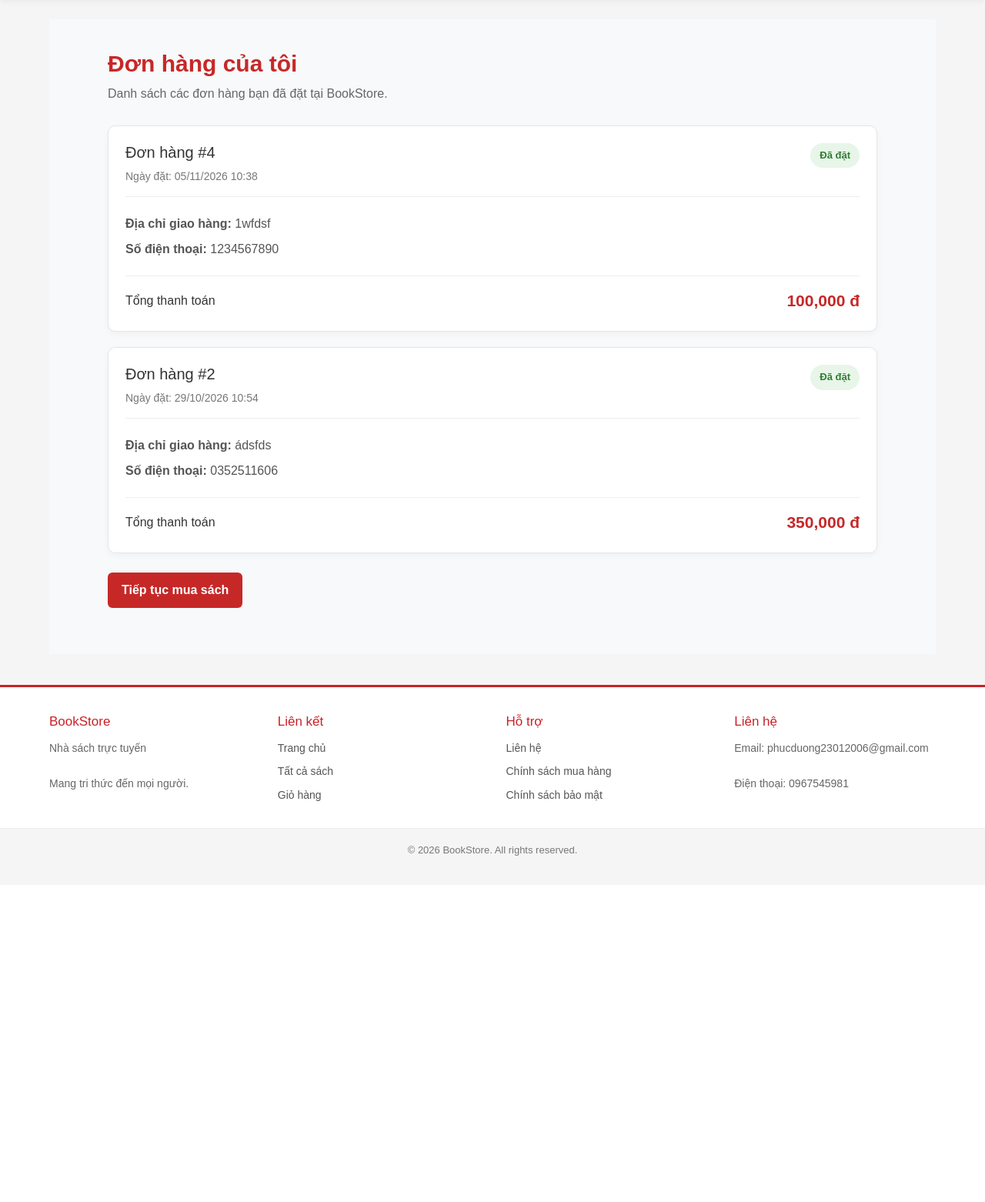
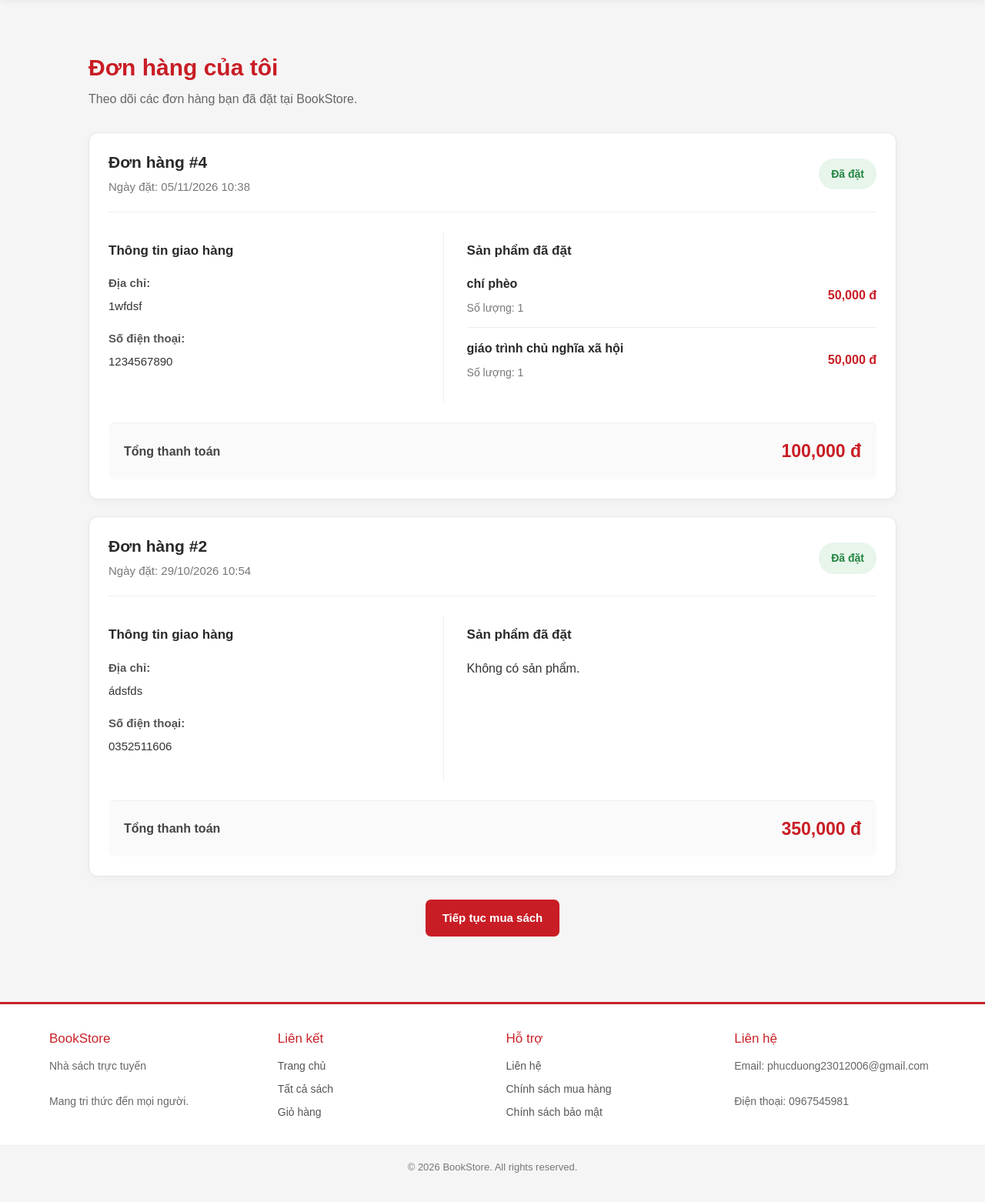
Before and after one commit to phucdnh23o1/bookstore-, a Flask app: page /orders in a window 1280 px wide. Shown: the part 86-1648 px from the top of the page at 77% size. Before the commit the page ends 1198 px from the top, so only its background shows below. Run offline with Flask 3, Linux system fonts and the light colour scheme; a user stored in the database is signed in; data that the repository does not hold is empty.

Commit message:
Cap nhat code

```diff
--- a/app/static/css/style.css
+++ b/app/static/css/style.css
@@ -1653,9 +1675,14 @@ img {
 ================================================== */
 
 .orders-section {
-    min-height: 60vh;
-    padding: 40px 0 60px;
-    background: #f8f9fa;
+    min-height: 80vh;
+    padding: 45px 20px;
+    background: #f5f5f5;
+}
+
+.orders-container {
+    max-width: 1050px;
+    margin: auto;
 }
 
 .orders-section .section-container {
@@ -1663,63 +1690,74 @@ img {
 }
 
 .orders-header {
-    margin-bottom: 28px;
+    margin-bottom: 30px;
 }
 
 .orders-header h1 {
-    margin-bottom: 8px;
-    color: #c62828;
+    margin-bottom: 10px;
+    color: #c91d25;
     font-size: 30px;
-    font-weight: 700;
+    font-weight: 750;
 }
 
 .orders-header p {
     margin: 0;
     color: #666;
+    font-size: 16px;
 }
 
 .order-card {
-    margin-bottom: 20px;
-    padding: 22px;
+    margin-bottom: 22px;
+    padding: 25px;
     border: 1px solid #e5e5e5;
-    border-radius: 10px;
-    background: #fff;
-    box-shadow: 0 3px 10px rgba(0, 0, 0, 0.04);
+    border-radius: 12px;
+    background: #fff;
+    box-shadow: 0 3px 12px rgba(0, 0, 0, 0.035);
 }
 
 .order-card-header {
     display: flex;
-    align-items: flex-start;
+    align-items: center;
     justify-content: space-between;
     gap: 15px;
-    padding-bottom: 15px;
+    padding-bottom: 20px;
     border-bottom: 1px solid #eee;
 }
 
 .order-card-header h3 {
-    margin-bottom: 8px;
-    color: #333;
-    font-size: 20px;
+    margin: 0 0 8px;
+    color: #292929;
+    font-size: 21px;
+    font-weight: 700;
 }
 
 .order-card-header p {
     margin: 0;
     color: #777;
-    font-size: 14px;
+    font-size: 15px;
 }
 
 .order-status {
-    padding: 6px 12px;
+    padding: 9px 16px;
     border-radius: 20px;
-    background: #e8f5e9;
-    color: #2e7d32;
-    font-size: 13px;
+    background: #e8f5eb;
+    color: #248443;
+    font-size: 14px;
     font-weight: 600;
     white-space: nowrap;
 }
 
+.order-content {
+    display: grid;
+    grid-template-columns: 0.9fr 1.1fr;
+    gap: 30px;
+    padding: 25px 0;
+}
+
 .order-information {
     padding: 15px 0;
+    padding-right: 25px;
+    border-right: 1px solid #eee;
 }
 
 .order-information p {
@@ -1728,54 +1766,145 @@ img {
     overflow-wrap: anywhere;
 }
 
+.order-information h4,
+.order-items h4 {
+    margin: 0 0 20px;
+    color: #292929;
+    font-size: 17px;
+    font-weight: 700;
+}
+
+.order-info-row {
+    display: flex;
+    flex-direction: column;
+    gap: 6px;
+    margin-bottom: 18px;
+    font-size: 15px;
+}
+
+.order-info-row strong {
+    color: #555;
+    font-weight: 600;
+}
+
+.order-info-row span {
+    color: #333;
+    overflow-wrap: anywhere;
+}
+
+/* DANH SÁCH SÁCH ĐÃ ĐẶT */
+.order-items {
+    padding: 15px 0;
+}
+
+.order-item {
+    display: flex;
+    align-items: center;
+    justify-content: space-between;
+    gap: 15px;
+    padding: 14px 0;
+    border-bottom: 1px solid #eee;
+}
+
+.order-item:first-of-type {
+    padding-top: 0;
+}
+
+.order-item:last-child {
+    border-bottom: none;
+}
+
+.order-item-info {
+    flex: 1;
+    min-width: 0;
+}
+
+.order-item-info strong {
+    display: block;
+    color: #292929;
+    font-size: 16px;
+    font-weight: 600;
+    overflow-wrap: anywhere;
+}
+
+.order-item-info p {
+    margin: 7px 0 0;
+    color: #777;
+    font-size: 14px;
+}
+
+.order-item-price {
+    color: #c91d25;
+    font-size: 16px;
+    font-weight: 650;
+    white-space: nowrap;
+}
+
+/* TỔNG TIỀN */
 .order-total {
     display: flex;
     align-items: center;
     justify-content: space-between;
     gap: 12px;
-    padding-top: 15px;
+    padding: 18px 20px;
     border-top: 1px solid #eee;
+    border-radius: 8px;
+    background: #fafafa;
+}
+
+.order-total span {
+    color: #444;
+    font-size: 16px;
+    font-weight: 600;
 }
 
 .order-total strong {
-    color: #c62828;
-    font-size: 21px;
-}
-
+    color: #c91d25;
+    font-size: 23px;
+    font-weight: 750;
+}
+
+/* CHƯA CÓ ĐƠN HÀNG */
 .orders-empty {
-    padding: 45px 20px;
-    border-radius: 10px;
+    padding: 55px 20px;
+    border-radius: 12px;
     background: #fff;
     text-align: center;
 }
 
 .orders-empty h3 {
-    color: #333;
+    color: #292929;
+    font-size: 22px;
 }
 
 .orders-empty p {
     margin: 12px 0 22px;
     color: #777;
+    font-size: 15px;
 }
 
 .btn-orders {
     display: inline-block;
-    padding: 10px 18px;
+    padding: 12px 22px;
     border: none;
-    border-radius: 6px;
-    background: #c62828;
-    color: #fff;
+    border-radius: 7px;
+    background: #c91d25;
+    color: white;
+    font-size: 15px;
     font-weight: 600;
     cursor: pointer;
+    text-decoration: none;
+    transition: 0.2s;
 }
 
 .btn-orders:hover {
-    background: #a71d1d;
-    color: #fff;
+    background: #a9151c;
+    color: white;
 }
 
 .orders-footer {
-    margin-top: 25px;
+    margin-top: 30px;
+    text-align: center;
 }
 
 /* ==================================================
--- a/app/static/js/main.js
+++ b/app/static/js/main.js
@@ -841,9 +841,38 @@ document.addEventListener("DOMContentLoaded", function () {
 
                 if (!checkoutForm.reportValidity()) return;
 
-                if (checkoutForm.dataset.submitting === "true") {
-                    return;
-                }
+// Lần đầu: chỉ hiển thị QR, chưa gửi đơn hàng.
+if (checkoutForm.dataset.paymentShown !== "true") {
+
+    const paymentQR = document.getElementById("payment-qr");
+
+    if (paymentQR) {
+        paymentQR.hidden = false;
+
+        paymentQR.scrollIntoView({
+            behavior: "smooth",
+            block: "center"
+        });
+    }
+
+    checkoutForm.dataset.paymentShown = "true";
+
+    const firstButton = checkoutForm.querySelector(
+        'button[type="submit"]'
+    );
+
+    if (firstButton) {
+        firstButton.textContent =
+            "Tôi đã thanh toán - Xác nhận đặt hàng";
+    }
+
+    return;
+}
+
+// Lần thứ hai: mới gửi yêu cầu đặt hàng lên Flask.
+if (checkoutForm.dataset.submitting === "true") {
+    return;
+}
 
                 const button = checkoutForm.querySelector(
                     'button[type="submit"]'
--- a/app/templates/books.html
+++ b/app/templates/books.html
@@ -9,7 +9,7 @@
 
     <div class="section-container">
 
-        <h1>  Tất cả sách</h1>
+        <h1>Tất cả sách</h1>
 
         <p>
             Khám phá tất cả những cuốn sách đang có tại BookStore.
--- a/app/templates/orders.html
+++ b/app/templates/orders.html
@@ -5,15 +5,19 @@
 
 {% block content %}
 <section class="orders-section">
-    <div class="section-container">
+
+    <div class="orders-container">
+
         <div class="orders-header">
             <h1>Đơn hàng của tôi</h1>
-            <p>Danh sách các đơn hàng bạn đã đặt tại BookStore.</p>
+            <p>Theo dõi các đơn hàng bạn đã đặt tại BookStore.</p>
         </div>
 
         {% if orders %}
             {% for order in orders %}
+
             <div class="order-card">
+
                 <div class="order-card-header">
                     <div>
                         <h3>Đơn hàng #{{ order.id }}</h3>
@@ -32,32 +36,65 @@
                     </span>
                 </div>
 
-                <div class="order-information">
-                    <p>
-                        <strong>Địa chỉ giao hàng:</strong>
-                        {{ order.address or 'Chưa có thông tin' }}
-                    </p>
+                <div class="order-content">
 
-                    <p>
-                        <strong>Số điện thoại:</strong>
-                        {{ order.contact or 'Chưa có thông tin' }}
-                    </p>
+                    <div class="order-information">
+                        <h4>Thông tin giao hàng</h4>
+
+                        <div class="order-info-row">
+                            <strong>Địa chỉ:</strong>
+                            <span>{{ order.address or 'Chưa có thông tin' }}</span>
+                        </div>
+
+                        <div class="order-info-row">
+                            <strong>Số điện thoại:</strong>
+                            <span>{{ order.contact or 'Chưa có thông tin' }}</span>
+                        </div>
+                    </div>
+
+                    <div class="order-items">
+                        <h4>Sản phẩm đã đặt</h4>
+
+                        {% for item in order.items %}
+                        <div class="order-item">
+                            <div class="order-item-info">
+                                <strong>{{ item.book.title }}</strong>
+                                <p>Số lượng: {{ item.quantity }}</p>
+                            </div>
+
+                            <div class="order-item-price">
+                                {{ "{:,.0f}".format(item.price) }} đ
+                            </div>
+                        </div>
+                        {% else %}
+                        <p>Không có sản phẩm.</p>
+                        {% endfor %}
+                    </div>
+
                 </div>
 
                 <div class="order-total">
                     <span>Tổng thanh toán</span>
-                    <strong>{{ "{:,.0f}".format(order.total_price) }} đ</strong>
+                    <strong>
+                        {{ "{:,.0f}".format(order.total_price) }} đ
+                    </strong>
                 </div>
+
             </div>
+
             {% endfor %}
+
         {% else %}
+
             <div class="orders-empty">
                 <h3>Bạn chưa có đơn hàng nào</h3>
                 <p>Hãy chọn những cuốn sách yêu thích và đặt hàng nhé!</p>
+
                 <a href="{{ url_for('get_all_books') }}" class="btn-orders">
                     Mua sách ngay
                 </a>
             </div>
+
         {% endif %}
 
         <div class="orders-footer">
@@ -65,6 +102,7 @@
                 Tiếp tục mua sách
             </a>
         </div>
+
     </div>
 </section>
 {% endblock %}
```
Also changed, not shown: other parts of app/static/css/style.css (+100 -103 lines), app/templates/cart.html (+24 -6 lines), app/static/images/qr-payment.png (added), bookstore.db.
